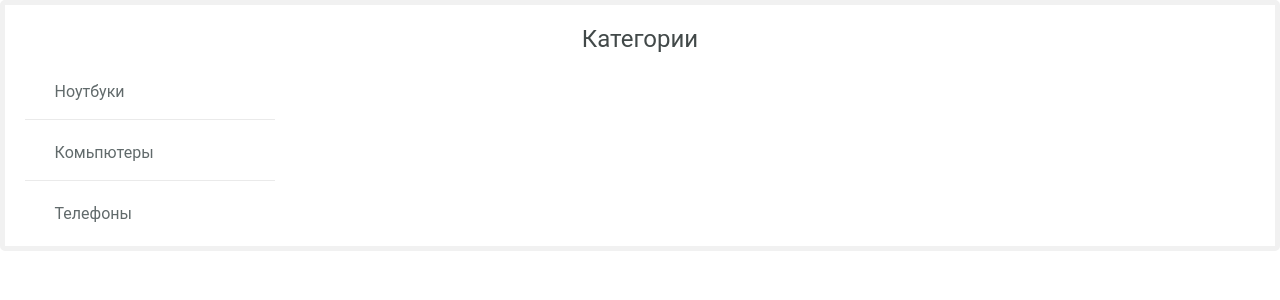
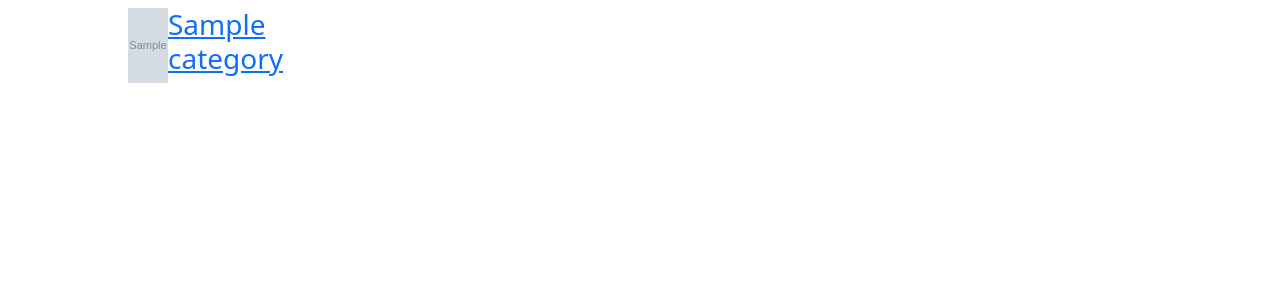
Before and after one commit to RushAzt/Rashov_Azat_22-2_4_month, a Python web app: template templates/categories/categories.html in a window 1280 px wide. Shown: the part 56-356 px from the top of the page. Run offline with Jinja, Linux system fonts and the light colour scheme; the template is opened without the code that fills it: most values are stand-ins (such as "Sample title", 1, 10 or a date in 2020); grey boxes marked "Sample" are stand-in pictures.

Commit message:
homework 4

```diff
--- a/OnlineStore/settings.py
+++ b/OnlineStore/settings.py
@@ -118,6 +118,10 @@ USE_TZ = True
 # https://docs.djangoproject.com/en/4.1/howto/static-files/
 
 STATIC_URL = 'static/'
+STATIC_ROOT = BASE_DIR / 'static'
+
+MEDIA_URL = 'media/'
+MEDIA_ROOT = BASE_DIR / 'media'
 
 # Default primary key field type
 # https://docs.djangoproject.com/en/4.1/ref/settings/#default-auto-field
--- a/OnlineStore/urls.py
+++ b/OnlineStore/urls.py
@@ -1,7 +1,12 @@
 from django.contrib import admin
 from django.urls import path, include
+from OnlineStore import settings
+from django.conf.urls.static import static
 
 urlpatterns = [
     path('admin/', admin.site.urls),
     path('', include('products.urls'))
 ]
+
+urlpatterns += static(settings.STATIC_URL, document_root=settings.STATIC_ROOT)
+urlpatterns += static(settings.MEDIA_URL, document_root=settings.MEDIA_ROOT)
--- a/products/models.py
+++ b/products/models.py
@@ -4,6 +4,7 @@ from django.contrib.auth.models import User
 
 
 class Category(models.Model):
+    icon = models.ImageField(null=True)
     title = models.CharField(max_length=100)
     def __str__(self):
         return self.title
--- a/templates/categories/categories.html
+++ b/templates/categories/categories.html
@@ -1,70 +1,32 @@
 {% extends 'layouts/main.html' %}
 {% block content %}
-    <style>
-        .atukopesa_kumilogan {
-  padding: 20px;
-  border: 5px solid #f1f1f1;
-  background: #fff;
-  border-radius: 5px;
-  font-family: 'Roboto', sans-serif;
-}
-.atukopesa_kumilogan h3 {
-  margin-bottom: 20px;
-  text-align: center;
-  font-size: 24px;
-  font-weight: normal;
-  color:  #424949;
-}
-.atukopesa_kumilogan ul {
-  margin: 0;
-  padding: 0;
-  list-style: none;
-  width: 250px;
-}
-.atukopesa_kumilogan li {
-  border-bottom: 1px solid #eaeaea;
-  padding-bottom: 15px;
-  margin-bottom: 15px;
-}
-.atukopesa_kumilogan li:last-child {
-  border-bottom: none;
-  margin-bottom: 0;
-  padding-bottom: 0;
-}
-.atukopesa_kumilogan a {
-  text-decoration: none;
-  color:  #616a6b;
-  display: inline-block;
-}
-.atukopesa_kumilogan li:before {
-  font-family: FontAwesome;
-  font-size: 20px;
-  vertical-align:bottom;
-  color: #dd3333;
-  margin-right: 14px;
-}
-.atukopesa_kumilogan li:nth-child(1):before {
-  content:"\f1fc";
-}
-.atukopesa_kumilogan li:nth-child(2):before {
-  content:"\f0d0";
-}
-.atukopesa_kumilogan li:nth-child(3):before {
-  content:"\f0cd";
-}
-.atukopesa_kumilogan li:nth-child(4):before {
-  content:"\f028";
-}
-.atukopesa_kumilogan li:nth-child(5):before {
-  content:"\f03d";
-}
+    <h1></h1>
+    <style type="text/css">
+        .category {
+            display: flex;
+            justify-content: space-between;
+            width: 20%;
+        }
+        .categories {
+            display: block;
+            justify-content: space-between;
+            width: 80%;
+            margin-left: 10%;
+        }
+        .category > img {
+            width: 40px;
+        }
     </style>
-   <div class="atukopesa_kumilogan">
-  <h3>Категории</h3>
-  <ul>
-    <li><a href="/product/{{ product.id }}3/">Ноутбуки</a></li>
-    <li><a href="/product/{{ product.id }}2/">Комьпютеры</a></li>
-    <li><a href="/product/{{ product.id }}1/">Телефоны</a></li>
-  </ul>
-</div>
+    <div class="categories">
+        {% for category in categories %}
+            <div class="category">
+                <img src="/media/{{ category.icon }}">
+                <h3>
+                    <a href="/product/?category_id={{ category.id }}">
+                        {{ category.title }}
+                    </a>
+                </h3>
+            </div>
+        {% endfor %}
+    </div>
 {% endblock %}
--- a/templates/products/detail.html
+++ b/templates/products/detail.html
@@ -13,7 +13,7 @@
 </head>
 <body>
 <div class="space">
-    <img src="{{ product.image }}" alt="product"></img>
+    <img src="/media/{{ product.image }}/" width="120" height="120" alt="product"></img>
     <h3>{{ product.title }}</h3>
     <p>{{ product.description }}</p>
     <p>Цена: {{ product.price }}c</p>
--- a/templates/products/products.html
+++ b/templates/products/products.html
@@ -10,7 +10,7 @@
   </style>
     {% for product in products %}
         <div class="space">
-            <img src="{{ product.image }}" alt="product"></img>
+            <img src="/media/{{ product.image }}/" width="100" height="130">
             <h3>{{ product.title }}</h3>
             <p>{{ product.description }}</p>
             <p>Цена: {{ product.price }}c</p>
```
Also changed, not shown: products/views.py (+23 -3 lines).
